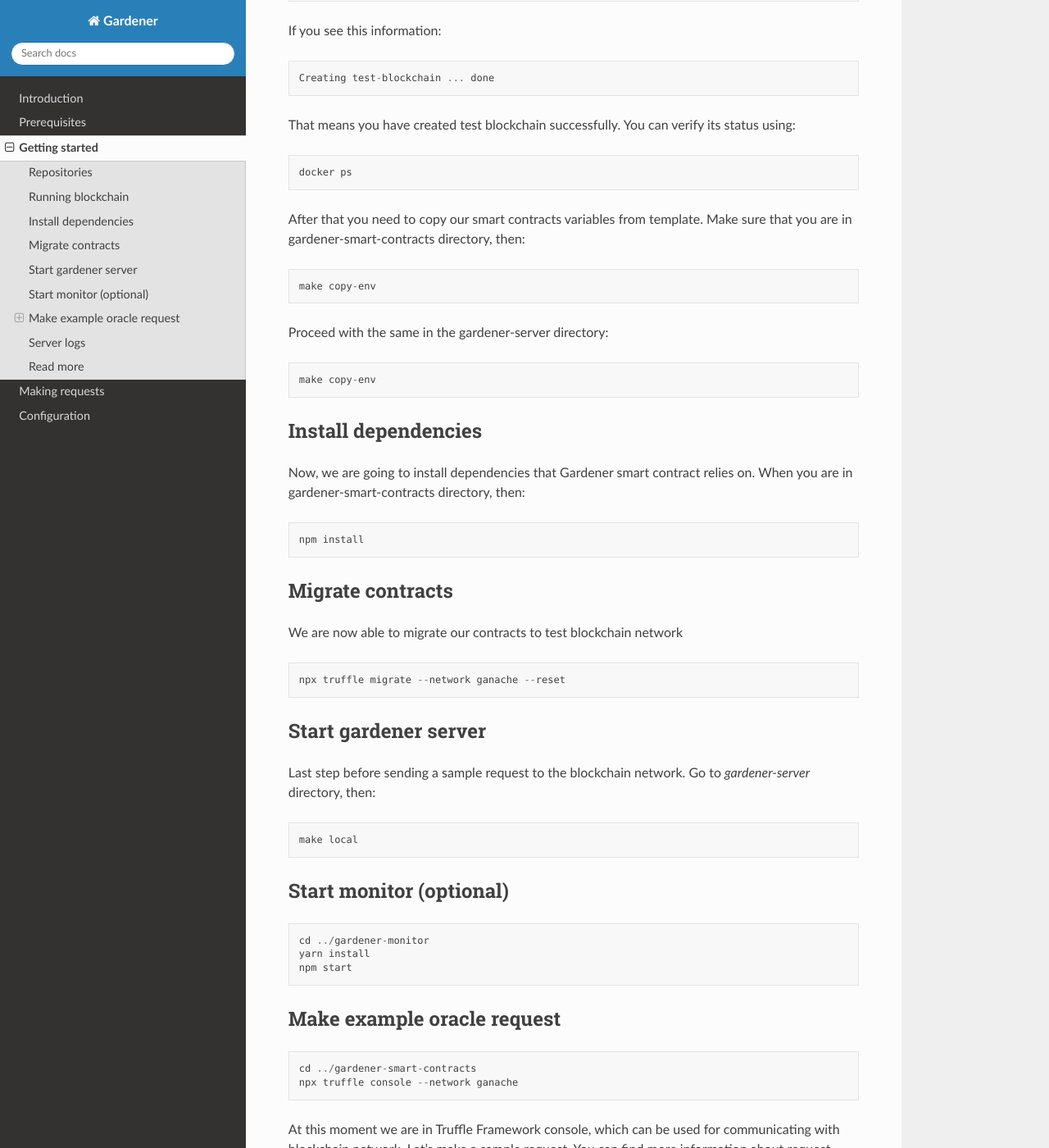
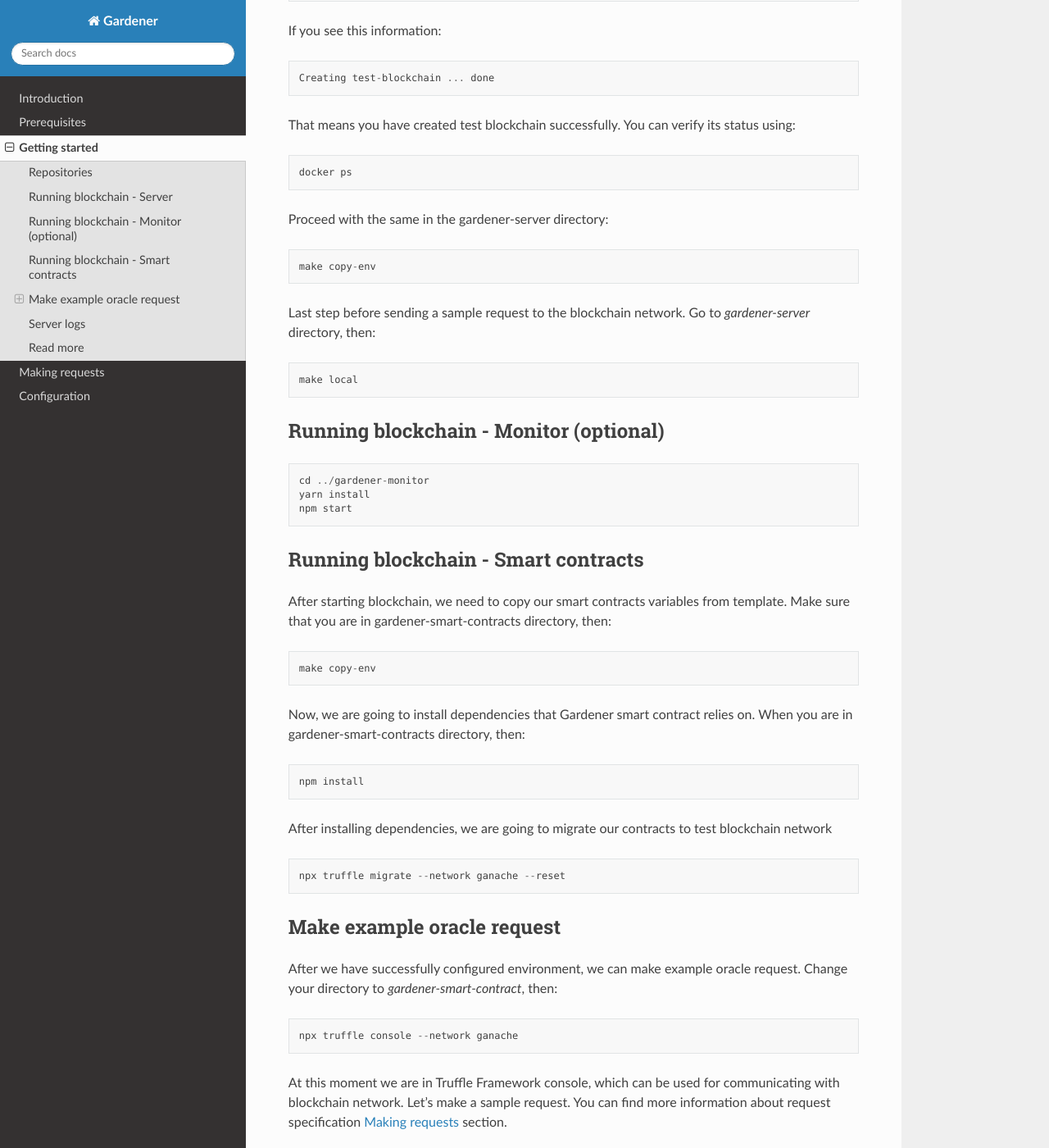
Before and after one commit to EspeoBlockchain/gardener-server, a Sphinx documentation site: the page built from docs/getting-started.rst, in a window 1280 px wide and 1400 px high, scrolled down 825 px. Shown: the whole window at 82% size. Built offline with Sphinx 7.4.7 and the Read the Docs theme 2.0.0, drawn with Linux system fonts in a browser that asks for light colours; some of the changed text lies outside the part shown.

Commit message:
Added grouping in documentation per repository

```diff
--- a/docs/getting-started.rst
+++ b/docs/getting-started.rst
@@ -46,20 +46,33 @@ That means you have created test blockchain successfully. You can verify its sta
 
   docker ps
 
-After that you need to copy our smart contracts variables from template.
-Make sure that you are in gardener-smart-contracts directory, then:
-::
-
-  make copy-env
-
 Proceed with the same in the gardener-server directory:
 ::
 
   make copy-env
 
+Last step before sending a sample request to the blockchain network. Go to `gardener-server` directory, then:
+::
 
-Install dependencies
---------------------
+   make local
+
+Running blockchain - Monitor (optional)
+------------------------
+
+::
+
+  cd ../gardener-monitor
+  yarn install
+  npm start
+
+Running blockchain - Smart contracts
+-------------------
+
+After starting blockchain, we need to copy our smart contracts variables from template.
+Make sure that you are in gardener-smart-contracts directory, then:
+::
+
+  make copy-env
 
 Now, we are going to install dependencies that Gardener smart contract relies on. When you are in gardener-smart-contracts directory, then:
 ::
@@ -67,35 +80,18 @@ Now, we are going to install dependencies that Gardener smart contract relies on
   npm install
 
 
-Migrate contracts
------------------
-
-We are now able to migrate our contracts to test blockchain network
+After installing dependencies, we are going to migrate our contracts to test blockchain network
 ::
 
    npx truffle migrate --network ganache --reset
 
-Start gardener server
----------------------
-
-Last step before sending a sample request to the blockchain network. Go to `gardener-server` directory, then:
-::
-
-   make local
-
-Start monitor (optional)
-------------------------
-::
-
-  cd ../gardener-monitor
-  yarn install
-  npm start
 
 Make example oracle request
 ---------------------------
+After we have successfully configured environment, we can make example oracle request. Change your directory to `gardener-smart-contract`, then:
+
 ::
 
-   cd ../gardener-smart-contracts
    npx truffle console --network ganache
 
 At this moment we are in Truffle Framework console, which can be used for communicating with blockchain network. Let's make a sample request. You can find more information about request specification :ref:`making-requests` section.
```
Also changed, not shown: other parts of docs/getting-started.rst (+1 -1 lines).
